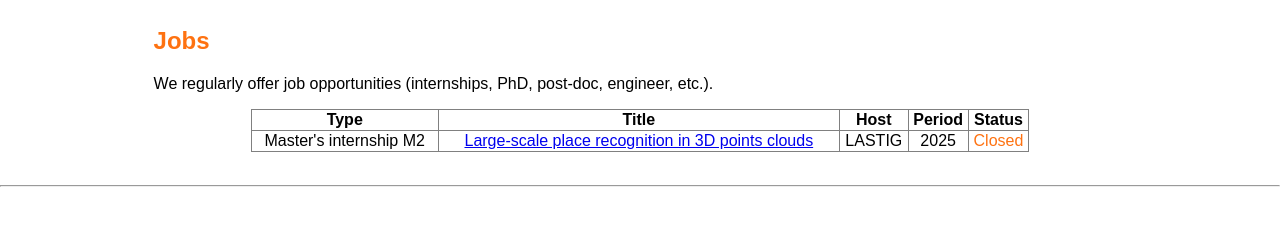
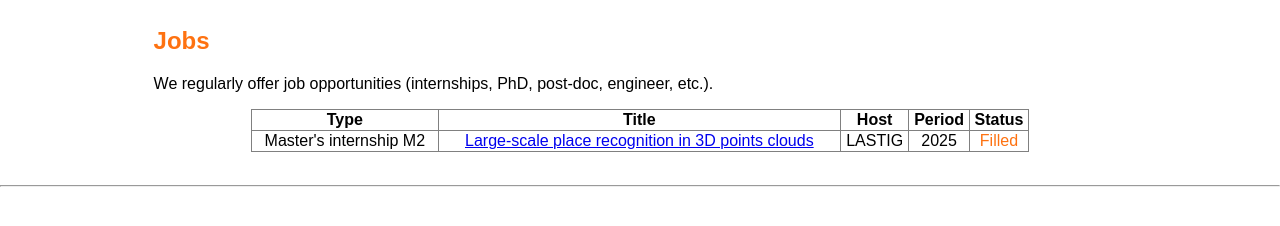
Before and after one commit to AGAPE-ANR/agape-anr.github.io, a Jekyll site: the page built from jobs.md, in a window 1280 px wide. Shown: the part 243-469 px from the top of the page. Built offline with Jekyll 4.4.1, drawn with Linux system fonts in a browser that asks for light colours.

Commit message:
Update jobs.md

```diff
--- a/jobs.md
+++ b/jobs.md
@@ -19,6 +19,6 @@ permalink: /jobs/
 	<td><a href="../docs/sujet_stage_2025-Loc3D-ext-EN.pdf" target=new>Large-scale place recognition in 3D points clouds</a></td>
 	<td>LASTIG</td>
 	<td>2025</td>
-	<td><span style="color: #fe7211;">Closed</span></td>
+	<td><span style="color: #fe7211;">Filled</span></td>
 </tr>
 <table>
```
